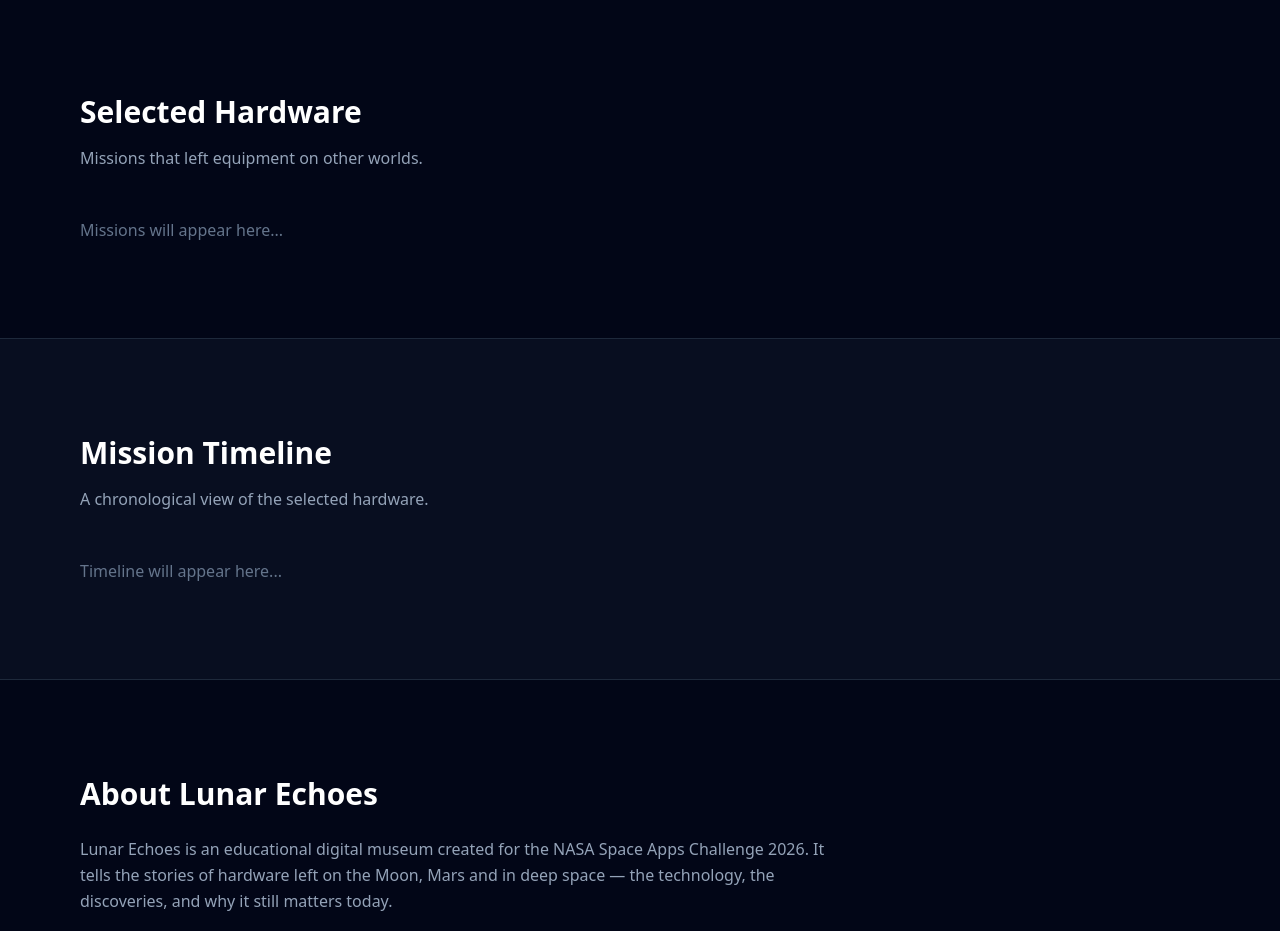
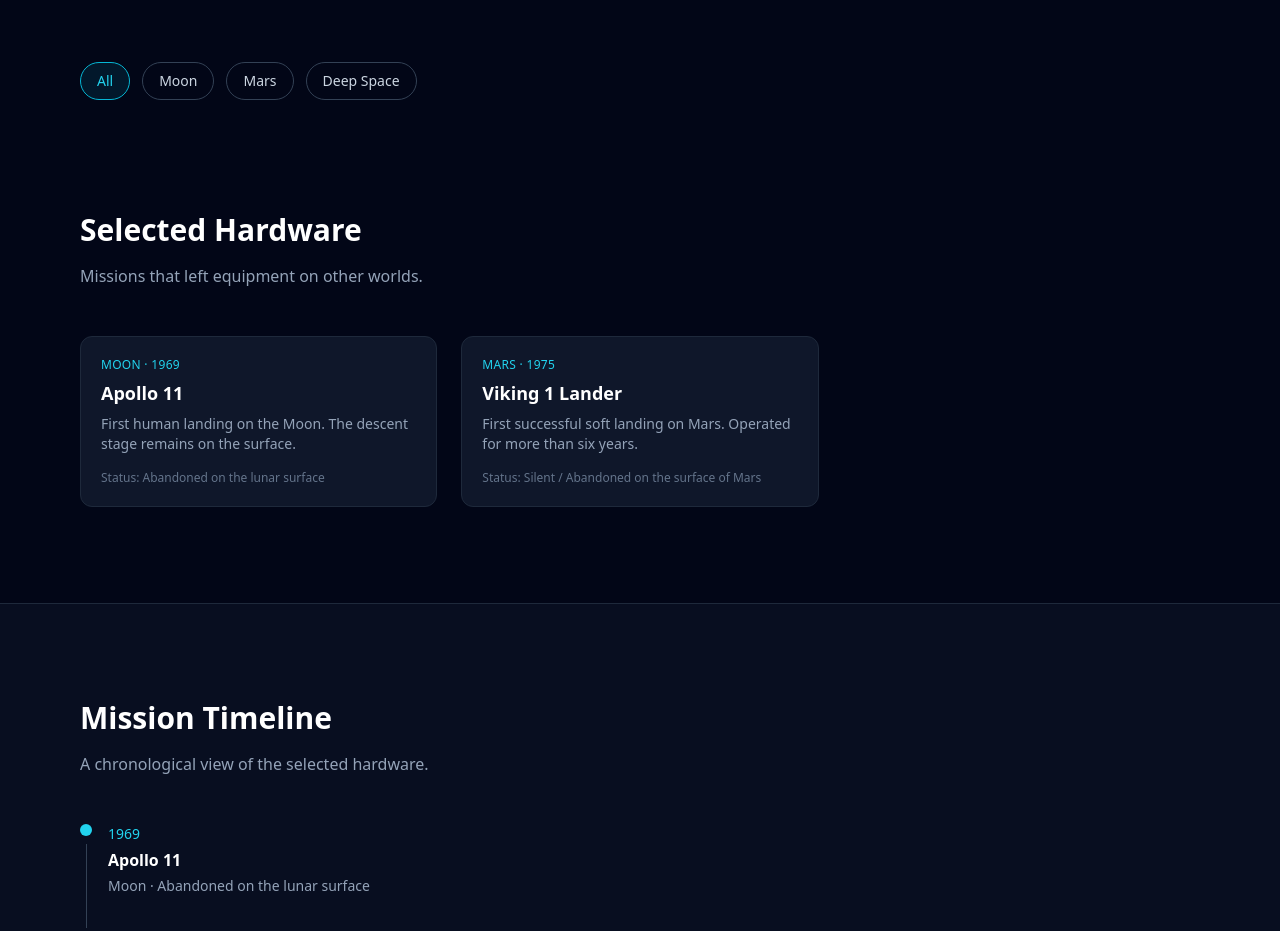
Before and after one commit to ty-jr-dev/lunar_echoes-i, a plain HTML site: page index.html in a window 1280 px wide. Shown: the part 802-1733 px from the top of the page. Drawn offline with nearby package versions, Linux system fonts and the light colour scheme.

Commit message:
Hero, filters, loader and data v1

```diff
--- /dev/null
+++ b/data/missions_data.json
@@ -0,0 +1,83 @@
+{
+  "project": "Lunar Echoes",
+  "challenge": "Abandoned but not Forgotten",
+  "last_updated": "2026-11-07",
+  "missions": [
+    {
+      "id": "apollo-11",
+      "name": "Apollo 11",
+      "body": "Moon",
+      "launch_year": 1969,
+      "end_year": 1969,
+      "status": "Abandoned on the lunar surface",
+      "location_description": "Sea of Tranquility (Mare Tranquillitatis), Moon",
+      "summary": "First human landing on the Moon. The descent stage remains on the surface.",
+      "technologies": [
+        "Lunar Module Descent Stage",
+        "Landing radar",
+        "Laser ranging retroreflector"
+      ],
+      "key_discoveries": [
+        "First successful human landing on another world",
+        "Confirmed the lunar surface could support a spacecraft",
+        "Laser reflector still used today to measure Earth-Moon distance"
+      ],
+      "left_behind": [
+        "Lunar Module Descent Stage",
+        "Laser ranging retroreflector",
+        "Scientific instruments (EASEP)"
+      ],
+      "why_it_matters": "The descent stage and retroreflector remain on the Moon. The reflector is still used by scientists to measure the distance between Earth and the Moon with high precision.",
+      "story": "On 20 July 1969 the Lunar Module Eagle landed in the Sea of Tranquility. After the moonwalk, the ascent stage lifted off, leaving the descent stage and scientific instruments on the surface. Those pieces of hardware are still there.",
+      "images": [
+        {
+          "src": "https://images-assets.nasa.gov/image/as11-40-5903/as11-40-5903~orig.jpg",
+          "alt": "Apollo 11 Lunar Module on the Moon",
+          "credit": "NASA"
+        }
+      ],
+      "sources": [
+        "https://www.nasa.gov/mission/apollo-11/",
+        "https://nssdc.gsfc.nasa.gov/nmc/spacecraft/display.action?id=1969-059C"
+      ]
+    },
+    {
+      "id": "viking-1",
+      "name": "Viking 1 Lander",
+      "body": "Mars",
+      "launch_year": 1975,
+      "end_year": 1982,
+      "status": "Silent / Abandoned on the surface of Mars",
+      "location_description": "Chryse Planitia, Mars",
+      "summary": "First successful soft landing on Mars. Operated for more than six years.",
+      "technologies": [
+        "Gas chromatograph-mass spectrometer",
+        "Biology experiments package",
+        "Cameras and meteorology instruments"
+      ],
+      "key_discoveries": [
+        "First successful soft landing on Mars",
+        "First detailed surface images of Mars",
+        "Long-duration surface operations (over 6 years)"
+      ],
+      "left_behind": [
+        "Viking 1 Lander",
+        "Scientific instruments",
+        "RTG power system"
+      ],
+      "why_it_matters": "Viking 1 proved soft landings on Mars were possible and delivered the first long-term scientific data from the Martian surface. Later missions built on its lessons.",
+      "story": "Viking 1 landed on Mars in July 1976. Designed for 90 days, it operated for more than six years. It sent the first high-resolution images of the Martian surface and ran biology experiments. Contact was lost in 1982. The lander remains on the surface.",
+      "images": [
+        {
+          "src": "https://mars.nasa.gov/system/resources/detail_files/7709_PIA00563-full.jpg",
+          "alt": "First clear image from the surface of Mars by Viking 1",
+          "credit": "NASA / JPL"
+        }
+      ],
+      "sources": [
+        "https://science.nasa.gov/mission/viking-1/",
+        "https://nssdc.gsfc.nasa.gov/nmc/spacecraft/display.action?id=1975-075C"
+      ]
+    }
+  ]
+}
--- a/index.html
+++ b/index.html
@@ -62,6 +62,24 @@
     </div>
   </section>
 
+    <!-- ========== FILTERS ========== -->
+  <section class="max-w-6xl mx-auto px-4 pt-16 pb-4">
+    <div class="flex flex-wrap gap-3">
+      <button data-filter="all" class="filter-btn bg-cyan-500/10 border border-cyan-500 text-cyan-400 px-4 py-2 rounded-full text-sm">
+        All
+      </button>
+      <button data-filter="Moon" class="filter-btn border border-slate-700 text-slate-300 hover:border-cyan-500 hover:text-cyan-400 px-4 py-2 rounded-full text-sm transition">
+        Moon
+      </button>
+      <button data-filter="Mars" class="filter-btn border border-slate-700 text-slate-300 hover:border-cyan-500 hover:text-cyan-400 px-4 py-2 rounded-full text-sm transition">
+        Mars
+      </button>
+      <button data-filter="Deep Space" class="filter-btn border border-slate-700 text-slate-300 hover:border-cyan-500 hover:text-cyan-400 px-4 py-2 rounded-full text-sm transition">
+        Deep Space
+      </button>
+    </div>
+  </section>
+
   <!-- ========== MISSIONS (placeholder) ========== -->
   <section id="missions" class="max-w-6xl mx-auto px-4 py-24">
     <h2 class="text-3xl font-bold mb-4">Selected Hardware</h2>
@@ -101,5 +119,9 @@
     <p class="mt-1">Built with official NASA open data</p>
   </footer>
 
+  <!-- Scripts -->
+  <script src="js/data-loader.js"></script>
+  <script src="js/main.js"></script>
+
 </body>
 </html>
--- a/js/data-loader.js
+++ b/js/data-loader.js
@@ -0,0 +1,33 @@
+/**
+ * data-loader.js
+ * Loads missions_data.json and returns the missions array.
+ */
+
+async function loadMissions() {
+  try {
+    const response = await fetch('data/missions_data.json');
+
+    if (!response.ok) {
+      throw new Error(`HTTP error ${response.status}`);
+    }
+
+    const data = await response.json();
+    return data.missions || [];
+  } catch (error) {
+    console.error('Error loading missions:', error);
+
+    const grid = document.getElementById('missions-grid');
+    if (grid) {
+      grid.innerHTML = `
+        <div class="col-span-full text-center py-12">
+          <p class="text-red-400 font-medium mb-2">Failed to load mission data</p>
+          <p class="text-slate-500 text-sm">
+            Check that <code class="text-slate-400">data/missions_data.json</code> exists.
+          </p>
+        </div>
+      `;
+    }
+
+    return [];
+  }
+}
--- a/js/main.js
+++ b/js/main.js
@@ -0,0 +1,105 @@
+/**
+ * main.js
+ * Main application logic
+ */
+
+let allMissions = [];
+
+document.addEventListener('DOMContentLoaded', async () => {
+  allMissions = await loadMissions();
+
+  if (!allMissions || allMissions.length === 0) {
+    return;
+  }
+
+  renderMissions(allMissions);
+  renderTimeline(allMissions);
+  setupFilters();
+});
+
+function renderMissions(missions) {
+  const grid = document.getElementById('missions-grid');
+  if (!grid) return;
+
+  grid.innerHTML = '';
+
+  if (missions.length === 0) {
+    grid.innerHTML = `<p class="text-slate-500 col-span-full">No missions match this filter.</p>`;
+    return;
+  }
+
+  missions.forEach(mission => {
+    grid.appendChild(createMissionCard(mission));
+  });
+}
+
+function createMissionCard(mission) {
+  const article = document.createElement('article');
+  article.className = 'mission-card bg-slate-900 border border-slate-800 rounded-xl p-5 hover:border-cyan-400';
+
+  const summary = mission.summary || (mission.why_it_matters ? mission.why_it_matters.substring(0, 120) + '...' : '');
+
+  article.innerHTML = `
+    <a href="mission.html?id=${mission.id}" class="block">
+      <p class="text-cyan-400 text-xs font-medium tracking-wide uppercase mb-2">
+        ${mission.body} · ${mission.launch_year}
+      </p>
+      <h3 class="text-lg font-semibold mb-2 leading-snug">${mission.name}</h3>
+      <p class="text-slate-400 text-sm">${summary}</p>
+      <p class="mt-4 text-xs text-slate-500">Status: ${mission.status}</p>
+    </a>
+  `;
+
+  return article;
+}
+
+function setupFilters() {
+  const buttons = document.querySelectorAll('.filter-btn');
+  if (!buttons.length) return;
+
+  buttons.forEach(btn => {
+    btn.addEventListener('click', () => {
+      buttons.forEach(b => {
+        b.classList.remove('bg-cyan-500/10', 'border-cyan-500', 'text-cyan-400');
+        b.classList.add('border-slate-700', 'text-slate-300');
+      });
+      btn.classList.add('bg-cyan-500/10', 'border-cyan-500', 'text-cyan-400');
+      btn.classList.remove('border-slate-700', 'text-slate-300');
+
+      const filter = btn.dataset.filter;
+      const filtered = filter === 'all'
+        ? allMissions
+        : allMissions.filter(m => m.body === filter);
+
+      renderMissions(filtered);
+    });
+  });
+}
+
+function renderTimeline(missions) {
+  const container = document.getElementById('timeline-container');
+  if (!container) return;
+
+  const sorted = [...missions].sort((a, b) => a.launch_year - b.launch_year);
+
+  let html = '<div class="space-y-8">';
+
+  sorted.forEach((mission, index) => {
+    html += `
+      <div class="flex gap-4">
+        <div class="flex flex-col items-center">
+          <div class="w-3 h-3 rounded-full bg-cyan-400"></div>
+          ${index < sorted.length - 1 ? '<div class="w-px flex-1 bg-slate-700 mt-2"></div>' : ''}
+        </div>
+        <div class="pb-8">
+          <p class="text-cyan-400 text-sm font-medium">${mission.launch_year}</p>
+          <h3 class="font-semibold mt-1">${mission.name}</h3>
+          <p class="text-slate-400 text-sm mt-1">${mission.body} · ${mission.status}</p>
+        </div>
+      </div>
+    `;
+  });
+
+  html += '</div>';
+  container.innerHTML = html;
+}
```
